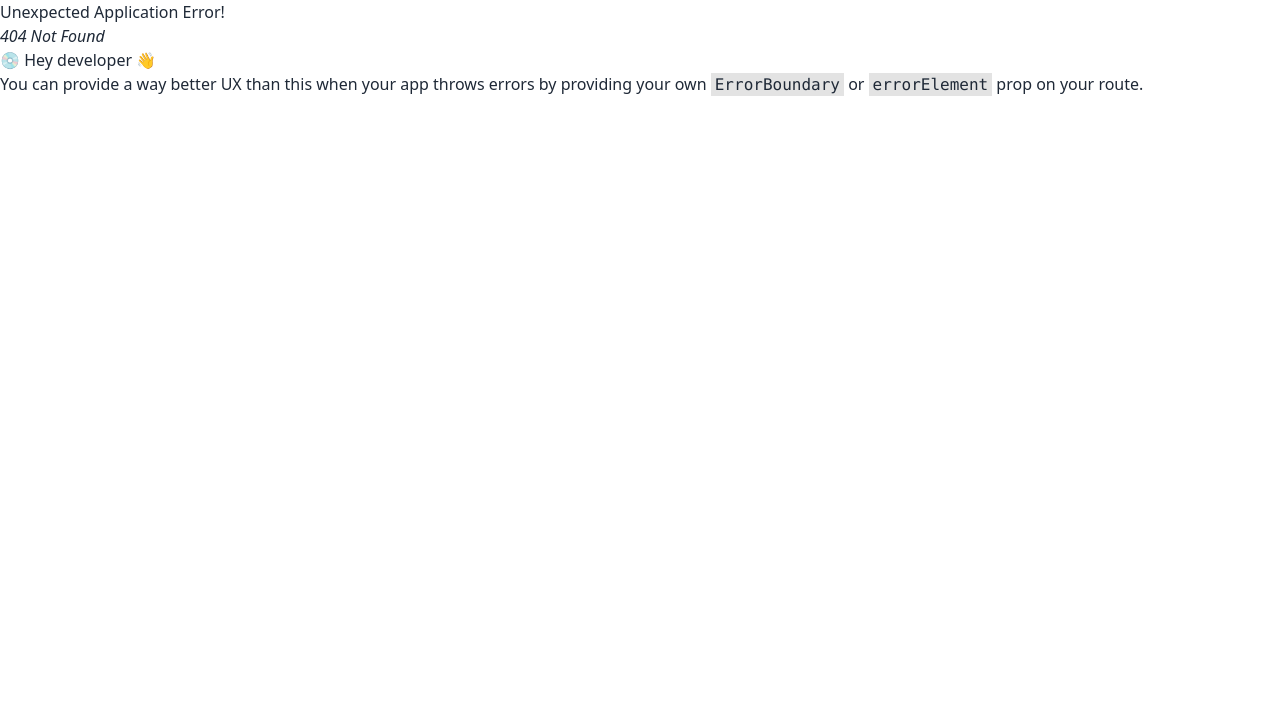
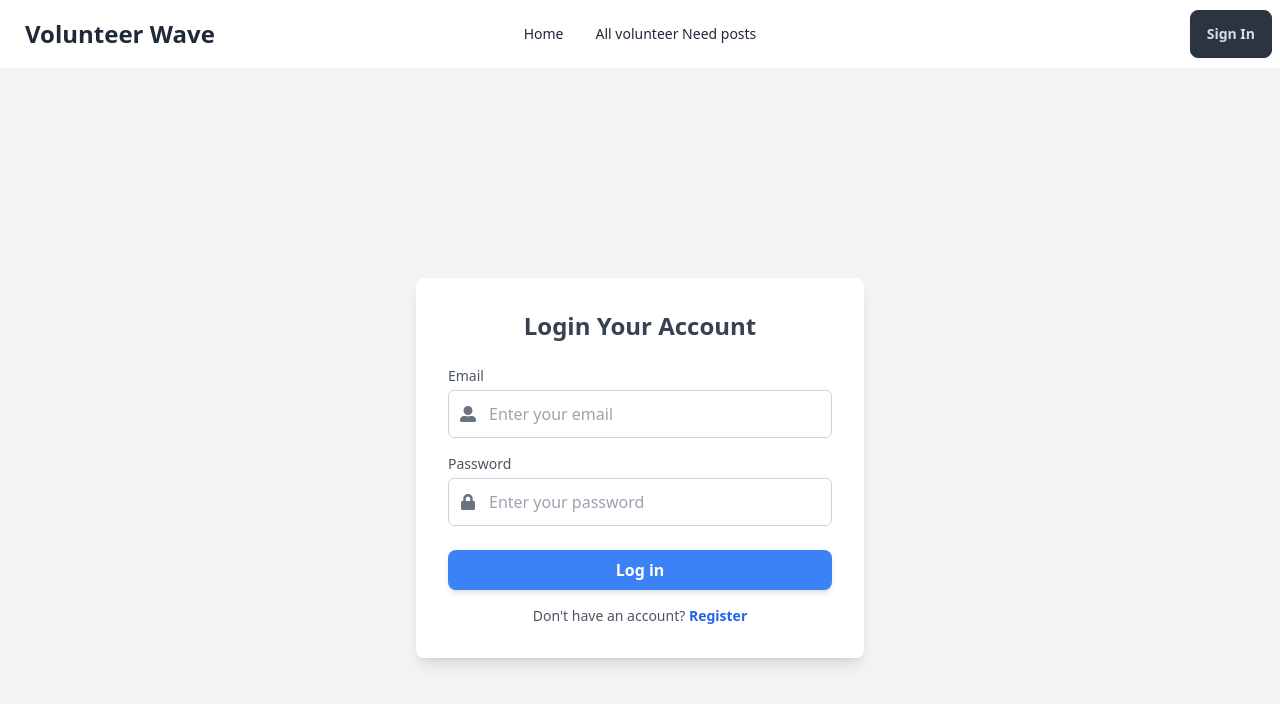
Before and after one commit to babladey275/volunteer-management-client, a React (Vite) app: page /login in a window 1280 px wide. Before the commit this address had no page. Shown: the top 704 px of the page. Built offline with nearby package versions, Linux system fonts and the light colour scheme.

Commit message:
added navbar and login form

```diff
--- a/package.json
+++ b/package.json
@@ -12,6 +12,7 @@
   "dependencies": {
     "react": "^18.3.1",
     "react-dom": "^18.3.1",
+    "react-icons": "^5.4.0",
     "react-router-dom": "^7.1.0"
   },
   "devDependencies": {
--- a/src/layouts/MainLayout.jsx
+++ b/src/layouts/MainLayout.jsx
@@ -1,10 +1,13 @@
 import React from "react";
 import { Outlet } from "react-router-dom";
+import Navbar from "../pages/shared/Navbar";
 
 const MainLayout = () => {
   return (
-    <div>
-      <header></header>
+    <div className="max-w-7xl mx-auto">
+      <header>
+        <Navbar></Navbar>
+      </header>
       <main>
         <Outlet></Outlet>
       </main>
--- /dev/null
+++ b/src/pages/Login/Login.jsx
@@ -0,0 +1,79 @@
+import React from "react";
+import { FaLock, FaUserAlt } from "react-icons/fa";
+
+const Login = () => {
+  return (
+    <div className="flex justify-center items-center min-h-screen bg-gray-100">
+      <div className="bg-white p-8 rounded-lg shadow-lg max-w-md w-full">
+        <h2 className="text-2xl font-bold text-center text-gray-700 mb-6">
+          Login Your Account
+        </h2>
+
+        <form>
+          <div className="mb-4">
+            <label
+              htmlFor="email"
+              className="block text-sm font-medium text-gray-600"
+            >
+              Email
+            </label>
+            <div className="relative mt-1">
+              <input
+                type="email"
+                id="email"
+                className="input input-bordered w-full pl-10 pr-3 py-2 border-gray-300 rounded-md focus:outline-none focus:ring-2 focus:ring-blue-500"
+                placeholder="Enter your email"
+                required
+              />
+              <span className="absolute left-3 top-1/2 transform -translate-y-1/2 text-gray-500">
+                <FaUserAlt />
+              </span>
+            </div>
+          </div>
+
+          <div className="mb-6">
+            <label
+              htmlFor="password"
+              className="block text-sm font-medium text-gray-600"
+            >
+              Password
+            </label>
+            <div className="relative mt-1">
+              <input
+                type="password"
+                id="password"
+                className="input input-bordered w-full pl-10 pr-3 py-2 border-gray-300 rounded-md focus:outline-none focus:ring-2 focus:ring-blue-500"
+                placeholder="Enter your password"
+                required
+              />
+              <span className="absolute left-3 top-1/2 transform -translate-y-1/2 text-gray-500">
+                <FaLock />
+              </span>
+            </div>
+          </div>
+
+          <button
+            type="submit"
+            className="w-full py-2 px-4 bg-blue-500 text-white font-semibold rounded-lg shadow-md hover:bg-blue-600 focus:outline-none focus:ring-2 focus:ring-blue-500 focus:ring-opacity-50"
+          >
+            Log in
+          </button>
+        </form>
+
+        <div className="text-center mt-4">
+          <p className="text-sm text-gray-600">
+            Don't have an account?{" "}
+            <a
+              href="/register"
+              className="text-blue-600 font-semibold hover:underline"
+            >
+              Register
+            </a>
+          </p>
+        </div>
+      </div>
+    </div>
+  );
+};
+
+export default Login;
--- /dev/null
+++ b/src/pages/Register/Register.jsx
@@ -0,0 +1,11 @@
+import React from "react";
+
+const Register = () => {
+  return (
+    <div>
+      <h2 className="text-4xl">registerrrr</h2>
+    </div>
+  );
+};
+
+export default Register;
--- /dev/null
+++ b/src/pages/shared/Navbar.jsx
@@ -0,0 +1,59 @@
+import React from "react";
+import { Link, NavLink } from "react-router-dom";
+
+const links = (
+  <>
+    <li>
+      <NavLink to={"/"}>Home</NavLink>
+    </li>
+    <li>
+      <NavLink to={"/my-applications"}>All volunteer Need posts</NavLink>
+    </li>
+  </>
+);
+
+const Navbar = () => {
+  return (
+    <div className="navbar bg-base-100">
+      <div className="navbar-start">
+        <div className="dropdown">
+          <div tabIndex={0} role="button" className="btn btn-ghost lg:hidden">
+            <svg
+              xmlns="http://www.w3.org/2000/svg"
+              className="h-5 w-5"
+              fill="none"
+              viewBox="0 0 24 24"
+              stroke="currentColor"
+            >
+              <path
+                strokeLinecap="round"
+                strokeLinejoin="round"
+                strokeWidth="2"
+                d="M4 6h16M4 12h8m-8 6h16"
+              />
+            </svg>
+          </div>
+          <ul
+            tabIndex={0}
+            className="menu menu-sm dropdown-content bg-base-100 rounded-box z-[1] mt-3 w-52 p-2 shadow"
+          >
+            {links}
+          </ul>
+        </div>
+        <a className="btn btn-ghost hover:bg-white">
+          <h2 className="text-2xl hidden md:block">Volunteer Wave</h2>
+        </a>
+      </div>
+      <div className="navbar-center hidden lg:flex">
+        <ul className="menu menu-horizontal px-1">{links}</ul>
+      </div>
+      <div className="navbar-end">
+        <Link to={"/login"} className="btn btn-neutral">
+          Sign In
+        </Link>
+      </div>
+    </div>
+  );
+};
+
+export default Navbar;
```
Also changed, not shown: src/router/router.jsx (+10 -0 lines), 1 other file (tests, documents, lock files or other folders).
